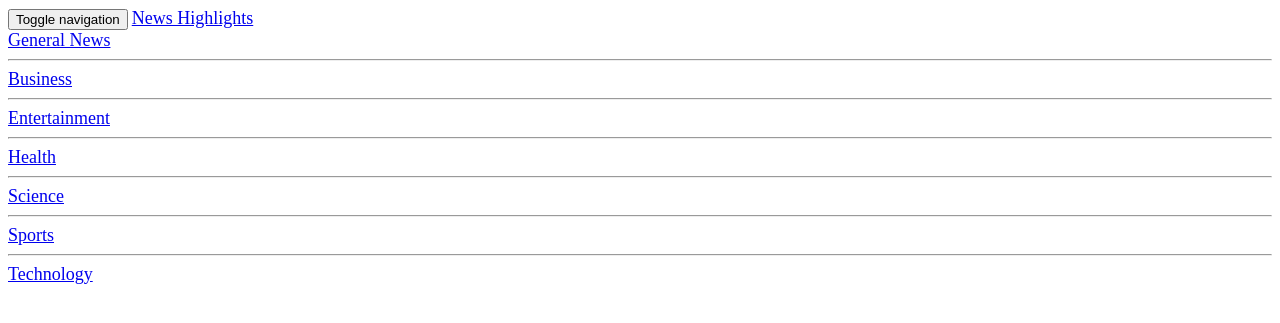
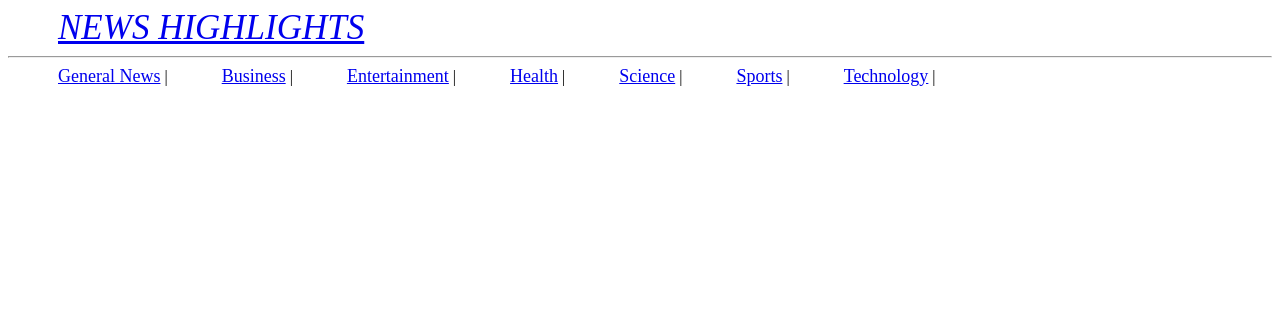
Before and after one commit to MichelAtieno/News-Highlight, a Flask app: template app/templates/navbar.html in a window 1280 px wide. Shown: the top 323 px of the page. Run offline with Flask 2, Linux system fonts and the light colour scheme; the template is opened without the code that fills it, so the values that code supplies are empty; some libraries are stand-ins or nearby versions.

Commit message:
Edited nav-bar

```diff
--- a/app/templates/navbar.html
+++ b/app/templates/navbar.html
@@ -2,38 +2,31 @@
     <style>
         a {
            font-size: 18px;
+           margin-left: 50px;
         }
-        a:hover {
-            color: green;
+        a:hover{
+            color: white;
+        }
+        .title {
+            font-size: 35px;
+            font-style: italic;
         }
     </style>
 </head>
 <body>
 <div class="navbar navbar-inverse" role="navigation">
         <div class="container-fluid">
-            <div class="navbar-header">
-                <button type="button" class="navbar-toggle" data-toggle="collapse" data-target=".navbar-collapse">
-                  <span class="sr-only">Toggle navigation</span>
-                  <span class="icon-bar"></span>
-                  <span class="icon-bar"></span>
-                  <span class="icon-bar"></span>
-                </button>
-                <a class="navbar-brand" href="#"> News Highlights </a>
-            </div>
             <div class="navbar-collapse collapse nav navbar-nav">
-                    <a href="#generalnews">General News</a>
+                    <a href="#" class="title"> NEWS HIGHLIGHTS </a>
+                    <br>
                     <hr>
-                    <a href="#businessnews">Business</a>
-                    <hr>
-                    <a href="#entertainmentnews">Entertainment</a>
-                    <hr>
-                    <a href="#healthnews">Health</a>
-                    <hr>
-                    <a href="#sciencenews">Science</a>
-                    <hr>
-                    <a href="#sportsnews">Sports</a>
-                    <hr>
-                    <a href="#technologynews">Technology</a>
+                    <a href="#generalnews">General News</a> |
+                    <a href="#businessnews">Business</a> |
+                    <a href="#entertainmentnews">Entertainment</a> |
+                    <a href="#healthnews">Health</a> |
+                    <a href="#sciencenews">Science</a> |
+                    <a href="#sportsnews">Sports</a> |
+                    <a href="#technologynews">Technology</a> |
             </div>
 
         </div>
```
